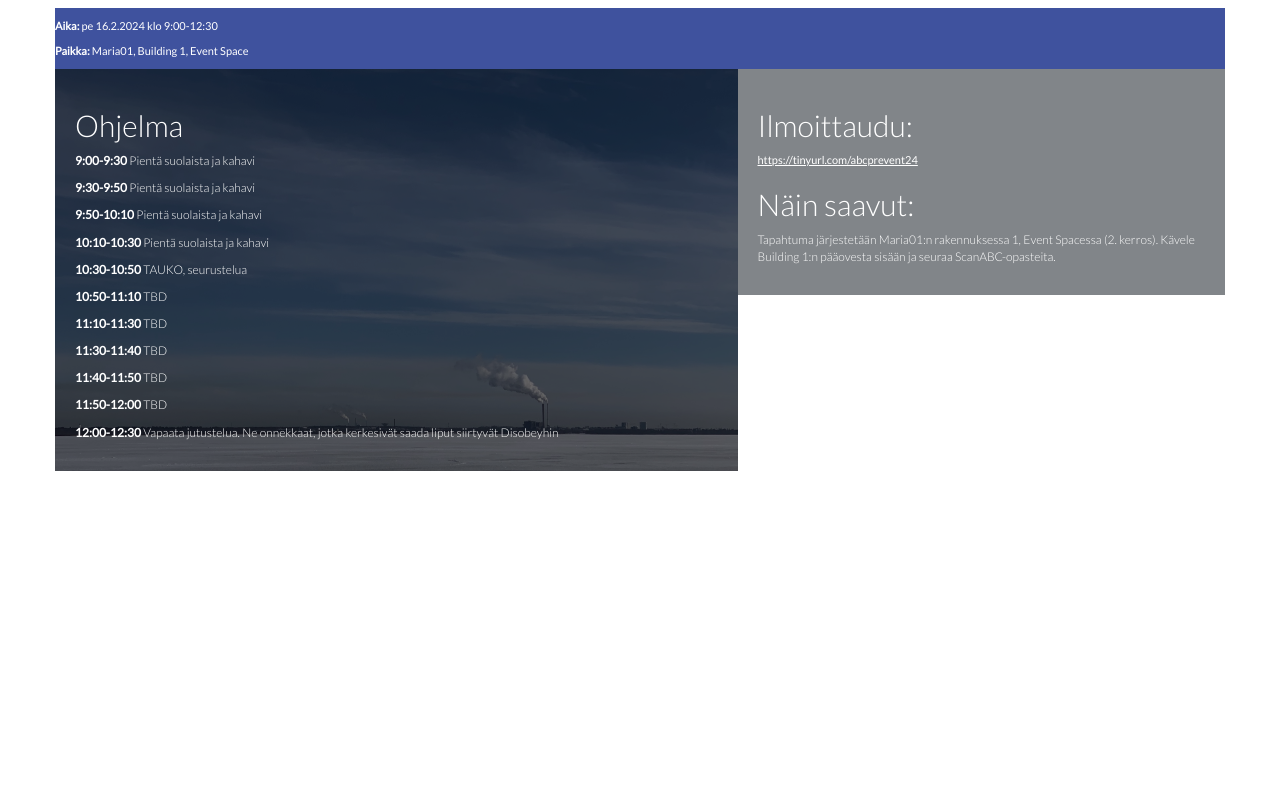
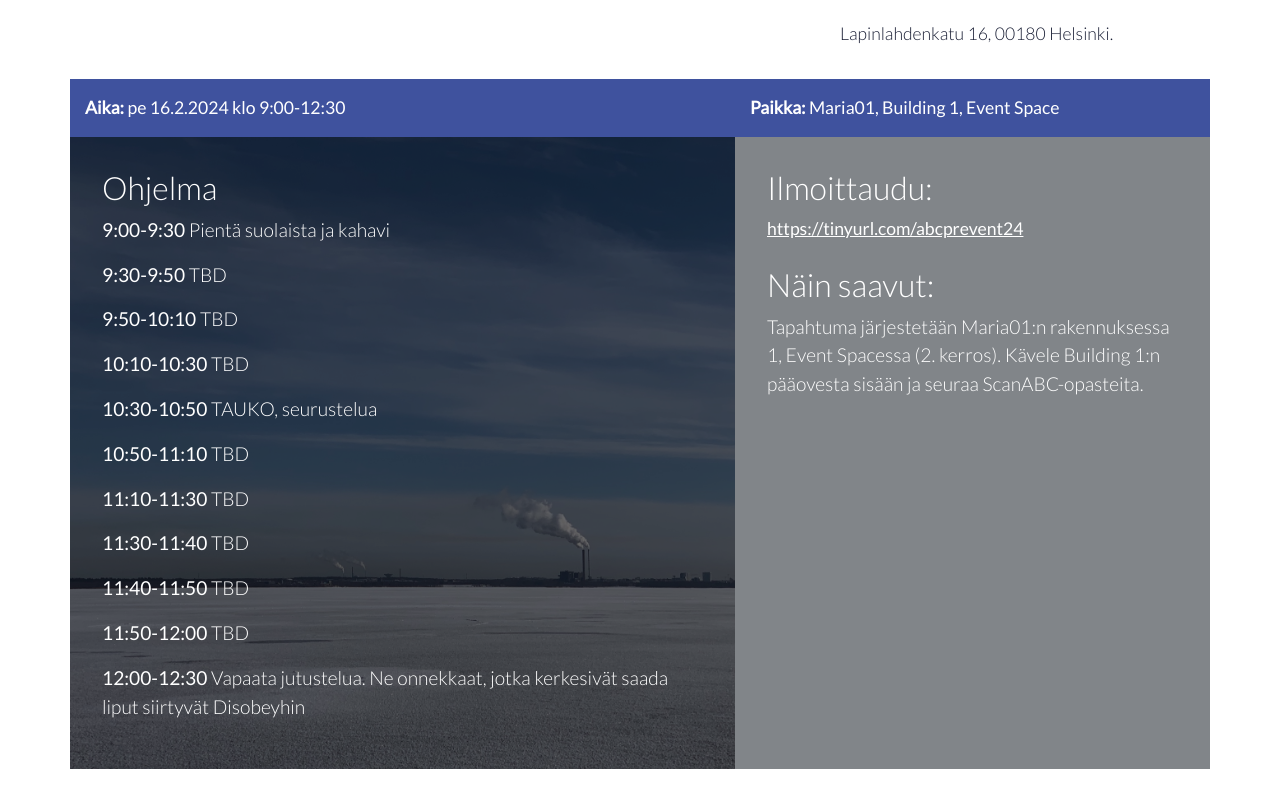
Before and after one commit to scanabc/scanabc.github.io, a Jekyll site: the page prevent24/index.html, which Jekyll copies as it is, in a window 1280 px wide and 900 px high, scrolled down 803 px, cut to the strip 83-891 px from the top of the window. Built offline with Jekyll 4.4.1, drawn with Linux system fonts in a browser that asks for light colours; nearby versions of some CDN libraries; library files that are not in the unit come from our copies; before the commit the page ends 1357 px from its top, so only the background shows below that.

Commit message:
schedule fix

```diff
--- a/prevent24/index.html
+++ b/prevent24/index.html
@@ -9,8 +9,8 @@
 
   <title>Prevent24</title>
 
-  <link href="./vendor/bootstrap/css/bootstrap.min.css" rel="stylesheet">
-  <link href="./css/style.css" rel="stylesheet">
+  <link href="../prevent23/vendor/bootstrap/css/bootstrap.min.css" rel="stylesheet">
+  <link href="../prevent23/css/style.css" rel="stylesheet">
   <link href="https://fonts.googleapis.com/css?family=Lato:300,400" rel="stylesheet" type="text/css">
 
   <!-- open graph -->
@@ -77,9 +77,9 @@
       <div class="col-12 col-lg-7 team">
         <h2>Ohjelma</h2>
         <p><strong>9:00-9:30</strong> Pientä suolaista ja kahavi</p>
-        <p><strong>9:30-9:50</strong> Pientä suolaista ja kahavi</p>
-        <p><strong>9:50-10:10</strong> Pientä suolaista ja kahavi</p>
-        <p><strong>10:10-10:30</strong> Pientä suolaista ja kahavi</p>
+        <p><strong>9:30-9:50</strong> TBD</p>
+        <p><strong>9:50-10:10</strong> TBD</p>
+        <p><strong>10:10-10:30</strong> TBD</p>
         <p><strong>10:30-10:50</strong> TAUKO, seurustelua</p>
         <p><strong>10:50-11:10</strong> TBD</p>
         <p><strong>11:10-11:30</strong> TBD</p>
```
